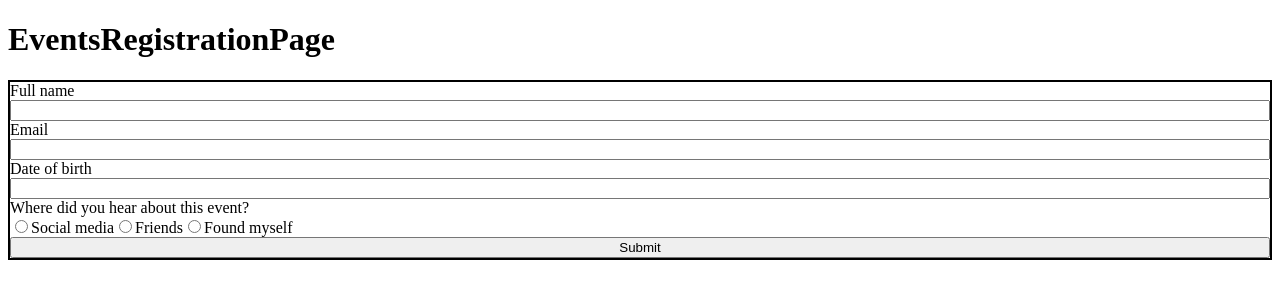
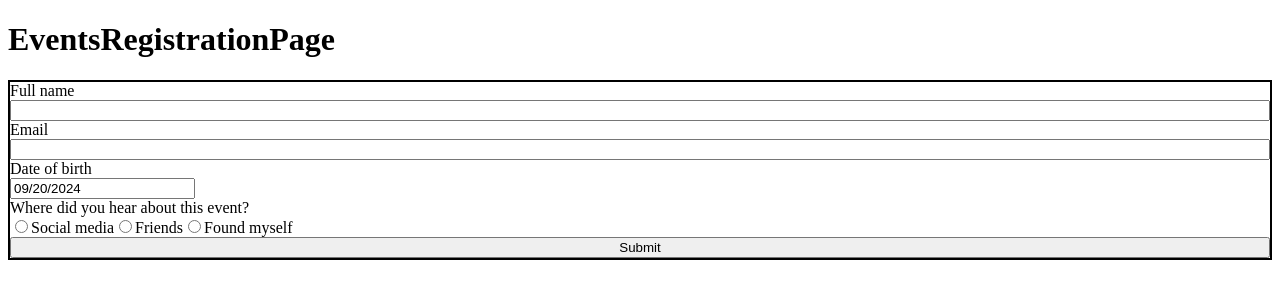
Before and after one commit to YeVlad/Event-Board, a React (Vite) app: page /registration/1 in a window 1280 px wide. Shown: the top 300 px of the page. Built offline with nearby package versions, Linux system fonts and the light colour scheme.

Commit message:
add validation

```diff
--- a/package.json
+++ b/package.json
@@ -14,10 +14,12 @@
     "axios": "^1.7.7",
     "formik": "^2.4.6",
     "react": "^18.3.1",
+    "react-datepicker": "^7.3.0",
     "react-dom": "^18.3.1",
     "react-redux": "^9.1.2",
     "react-router-dom": "^6.26.2",
-    "redux": "^5.0.1"
+    "redux": "^5.0.1",
+    "yup": "^1.4.0"
   },
   "devDependencies": {
     "@eslint/js": "^9.9.0",
--- a/src/components/RegisterForm/RegisterForm.jsx
+++ b/src/components/RegisterForm/RegisterForm.jsx
@@ -1,5 +1,7 @@
 import { Field, Form, Formik } from "formik";
-import { useId } from "react";
+import { useId, useState } from "react";
+import * as Yup from "yup";
+import { ErrorMessage } from "formik";
 
 import { useParams } from "react-router-dom";
 
@@ -7,7 +9,21 @@ import css from "./RegisterForm.module.css";
 import { useDispatch } from "react-redux";
 import { createParticipant } from "../../redux/participants/operations";
 
+import DatePicker from "react-datepicker";
+import "react-datepicker/dist/react-datepicker.css";
+
+const formSchema = Yup.object().shape({
+  full_name: Yup.string()
+    .min(3, "Too Short!")
+    .max(20, "Too Long!")
+    .required("Required"),
+  email: Yup.string().email("Must be a valid email!").required("Required"),
+  how_found: Yup.string().required("You must select an option"),
+});
+
 const RegisterForm = () => {
+  const [startDate, setStartDate] = useState(new Date());
+
   const fullnameField = useId();
   const emailField = useId();
   const dateOfBirthField = useId();
@@ -17,32 +33,50 @@ const RegisterForm = () => {
   const dispatch = useDispatch();
 
   function handleSubmit(values, actions) {
-    if (
-      values.full_name.trim() &&
-      values.email.trim() &&
-      values.dateOfBirth.trim() &&
-      values.how_found
-    ) {
-      const subObj = { ...values, eventId };
+    console.log(values.dateOfBirth);
+
+    if (values.full_name.trim() && values.email.trim() && values.how_found) {
+      const day = startDate.getDate();
+      const month = startDate.getMonth() + 1;
+      const year = startDate.getFullYear();
+
+      const dateOfBirth = `${day}/${month}/${year}`;
+
+      const subObj = { ...values, dateOfBirth, eventId };
       dispatch(createParticipant(subObj));
       actions.resetForm();
     }
   }
 
-  const initialState = { full_name: "", email: "", dateOfBirth: "" };
+  const initialState = {
+    full_name: "",
+    email: "",
+    dateOfBirth: "",
+    how_found: "",
+  };
 
   return (
-    <Formik initialValues={initialState} onSubmit={handleSubmit}>
+    <Formik
+      initialValues={initialState}
+      onSubmit={handleSubmit}
+      validationSchema={formSchema}
+    >
       <Form className={css.form_frame}>
         <label htmlFor={fullnameField}>Full name</label>
         <Field type="text" name="full_name" id={fullnameField} />
-
+        <ErrorMessage name="full_name" component="span" className={css.error} />
         <label htmlFor={emailField}>Email</label>
         <Field type="email" name="email" id={emailField} />
-
+        <ErrorMessage name="email" component="span" className={css.error} />
         <label htmlFor={dateOfBirthField}>Date of birth</label>
-        <Field type="text" name="dateOfBirth" id={dateOfBirthField} />
-
+        <DatePicker
+          selected={startDate}
+          onChange={(date) => setStartDate(date)}
+          type="text"
+          name="dateOfBirth"
+          id={dateOfBirthField}
+          popperPlacement="top-end"
+        />
         <label>Where did you hear about this event?</label>
         <div className={css.radio_group}>
           <label>
--- a/src/components/RegisterForm/RegisterForm.module.css
+++ b/src/components/RegisterForm/RegisterForm.module.css
@@ -4,3 +4,7 @@
   display: flex;
   flex-direction: column;
 }
+
+.error {
+  color: red;
+}
```
Also changed, not shown: 1 other file (tests, documents, lock files or other folders).
